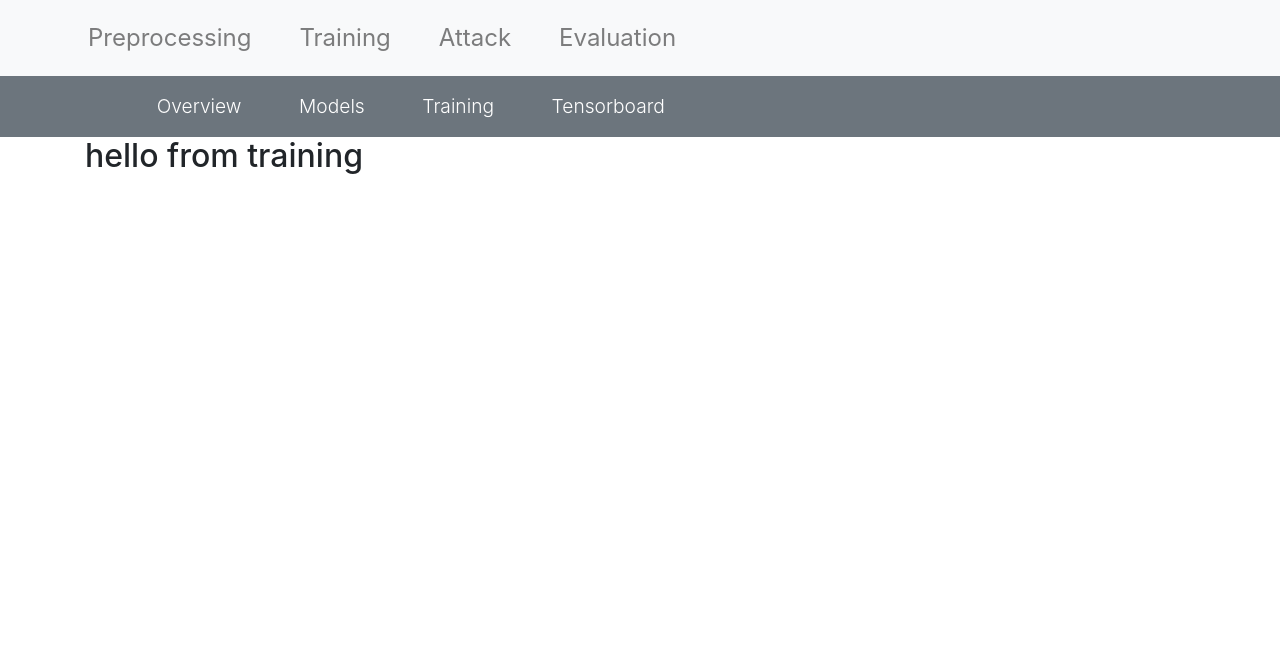
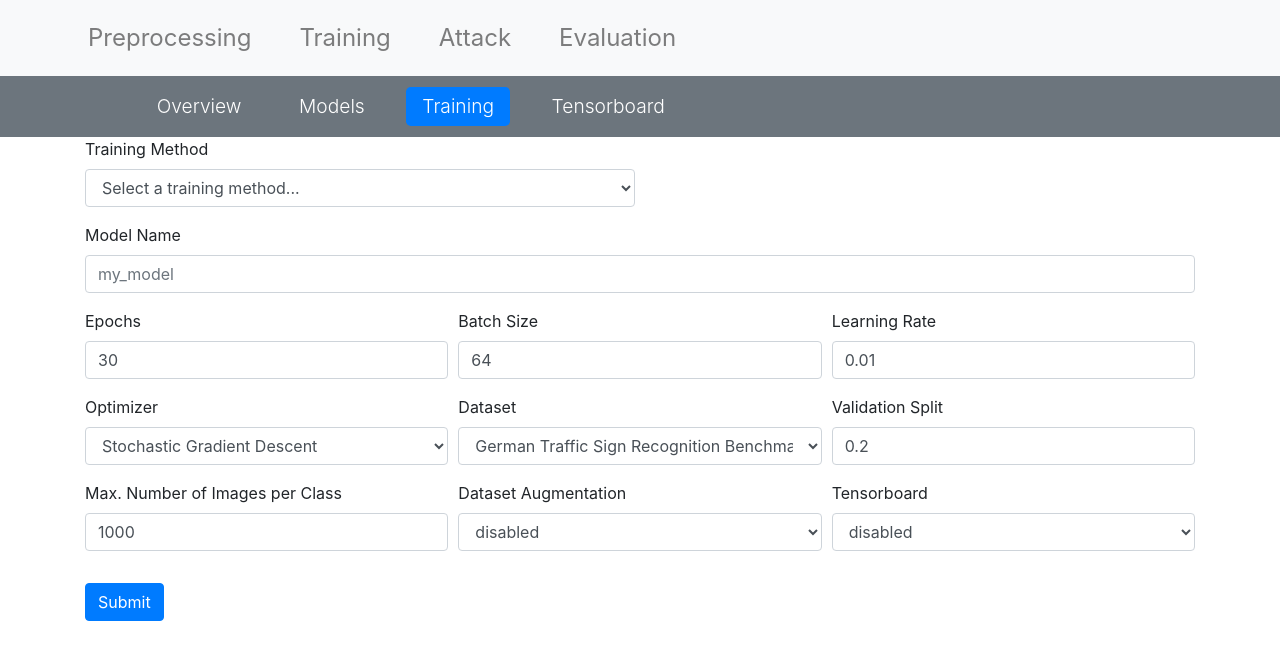
Before and after one commit to LPirch/informaticup2019, a Django app: page /train/training.html in a window 1280 px wide. Shown: the top 660 px of the page. Run offline with Django 3.2, Linux system fonts and the light colour scheme; some libraries are stand-ins or nearby versions.

Commit message:
minor refactoring, add dummy page for train start

```diff
--- a/templates/train/models.html
+++ b/templates/train/models.html
@@ -18,7 +18,7 @@
 			<a class="nav-link" href="overview.html">Overview</a>
 		</li>
 		<li class="nav-item">
-			<a class="nav-link" href="models.html">Models</a>
+			<a class="nav-link active" href="models.html">Models</a>
         </li>
         <li class="nav-item">
             <a class="nav-link" href="training.html">Training</a>
@@ -66,5 +66,4 @@
 		</form>
 	</div>
 </div>
-</div>
 {% endblock %}
--- a/templates/train/overview.html
+++ b/templates/train/overview.html
@@ -10,7 +10,7 @@
 	<i class="fas fa-angle-double-right"></i>
 	<ul class="nav nav-pills" role="tablist">
 		<li class="nav-item active">
-			<a class="nav-link" href="overview.html">Overview</a>
+			<a class="nav-link active" href="overview.html">Overview</a>
 		</li>
 		<li class="nav-item">
 			<a class="nav-link" href="models.html">Models</a>
--- a/templates/train/tensorboard.html
+++ b/templates/train/tensorboard.html
@@ -19,7 +19,7 @@
             <a class="nav-link" href="training.html">Training</a>
         </li>
         <li class="nav-item">
-            <a class="nav-link" href="tensorboard.html">Tensorboard</a>
+            <a class="nav-link active" href="tensorboard.html">Tensorboard</a>
         </li>
 	</ul>
 </div>
@@ -28,7 +28,8 @@
 {% block content %}
 
 <div class="container">
-	<h2>hello from tensorboard</h2>
+	<div class="spacer"></div>
+	<!-- TODO add primary card with external link-->
 </div>
 
 {% endblock %}
--- a/templates/train/training.html
+++ b/templates/train/training.html
@@ -3,6 +3,10 @@
 
 {% block additional_css %}
 	<link rel="stylesheet" href="{% static 'css/train.css' %}">
+{% endblock %}
+
+{% block additional_js %}
+<script src="{% static 'js/train/training.js' %}"></script>
 {% endblock %}
 
 {% block tab-nav %}
@@ -16,7 +20,7 @@
 			<a class="nav-link" href="models.html">Models</a>
 		</li>
 		<li class="nav-item">
-            <a class="nav-link" href="training.html">Training</a>
+			<a class="nav-link active" href="training.html">Training</a>
 		</li>
 		<li class="nav-item">
 			<a class="nav-link" href="tensorboard.html">Tensorboard</a>
@@ -27,8 +31,93 @@
 
 {% block content %}
 
+{% if training_running %}
 <div class="container">
-	<h2>hello from training</h2>
+	<h2>Training in progress...</h2>
+</div>
+{% else %}
+<div class="container">
+	<form method="POST" action="/train/start_training" enctype="multipart/form-data" id="upload-form">
+		{% csrf_token %}
+		<div class="form-row">
+			<div class="form-group col-md-6">
+					<label for="training">Training Method</label>
+					<select id="training" name="training" class="form-control" onchange="trainingChanged(this)">
+							<option value="none">Select a training method...</option>
+							<option value="rebuild">Rebuilding</option>
+							<option value="substitute">Substitute Model</option>
+					</select>
+			</div>
+		</div>
+		<div id="training-options">
+			<div id="rebuild-options" class="form-group form-group-lg training-options">
+				<div class="form-row">
+					<div class="form-group col-md-12">
+						<label for="modelname">Model Name</label>
+						<input id="modelname" type="text" class="form-control" name="modelname" placeholder="my_model">
+					</div>
+				</div>
+				<div class="form-row">
+					<div class="form-group col-md-4">
+						<label for="epochs">Epochs</label>
+						<input id="epochs" type="number" class="form-control" name="epochs" placeholder="epochs" value="30">
+					</div>
+					<div class="form-group col-md-4">
+						<label for="bsize">Batch Size</label>
+						<input id="bsize" type="number" class="form-control" name="batch_size" placeholder="Batch Size" value="64">
+					</div>
+					<div class="form-group col-md-4">
+						<label for="lr">Learning Rate</label>
+						<input id="lr" type="number" class="form-control" name="lr" placeholder="0.01" value="0.01">
+					</div>
+				</div>
+				<div class="form-row">
+					<div class="form-group col-md-4">
+						<label for="optimizer">Optimizer</label>
+						<select class="form-control" id="optimizer"  name="optimizer">
+							<option value="sgd">Stochastic Gradient Descent</option>
+							<option value="adam">Adam Optimizer</option>
+						</select>
+					</div>
+					<div class="form-group col-md-4">
+						<label for="dataset">Dataset</label>
+						<select class="form-control" id="dataset"  name="dataset">
+							<option value="gtsrb">German Traffic Sign Recognition Benchmark</option>
+						</select>
+					</div>
+					<div class="form-group col-md-4">
+						<label for="valsplit">Validation Split</label>
+						<input id="valsplit" type="number" class="form-control" name="valsplit" placeholder="0.2" value="0.2">
+					</div>
+				</div>
+				<div class="form-row">
+					<div class="form-group col-md-4">
+						<label for="maxperclass">Max. Number of Images per Class</label>
+						<input id="maxperclass" type="number" class="form-control" name="maxperclass" placeholder="1000" value="1000">
+					</div>
+					<div class="form-group col-md-4">
+						<label for="augmentation">Dataset Augmentation</label>
+						<select class="form-control" id="augmentation" name="augmentation">
+							<option value="False">disabled</option>
+							<option value="True">enabled</option>
+						</select>
+					</div>
+					<div class="form-group col-md-4">
+						<label for="tensorboard">Tensorboard</label>
+						<select class="form-control" id="tensorboard" name="tensorboard">
+							<option value="False">disabled</option>
+							<option value="True">enabled</option>
+						</select>
+					</div>
+				</div>
+			</div>
+			<div id="substitute-options" class="form-group form-group-lg training-options">
+			</div>
 		</div>
 
+		<button type="submit" class="btn btn-primary">Submit</button>
+	</form>
+</div>
+{% endif %}
+
 {% endblock %}
--- a/train/urls.py
+++ b/train/urls.py
@@ -11,8 +11,10 @@ urlpatterns = [
     path('training.html', views.training),
     path('tensorboard.html', views.tensorboard),
 
-    url('models/reloadmodel', views.handle_model_reload),
-    url('models/deletemodel', views.handle_delete_model),
-    url('models/selectmodel', views.handle_select_model),
-    url('models/uploadfile', views.handle_uploaded_file)
+    url('reloadmodel', views.handle_model_reload),
+    url('deletemodel', views.handle_delete_model),
+    url('selectmodel', views.handle_select_model),
+    url('uploadfile', views.handle_uploaded_file),
+
+    url('start_training', views.handle_start_training)
 ]
--- a/train/views.py
+++ b/train/views.py
@@ -6,6 +6,8 @@ from time import strftime, ctime
 from datetime import datetime
 from keras.models import load_model
 import keras.backend as K
+
+from train.train import train_rebuild
 
 MODEL_SAVE_PATH = os.path.join('data', 'models')
 
@@ -46,7 +48,8 @@ def get_models_info(selected_model = ''):
     files = []
     for _, _, filenames in os.walk(MODEL_SAVE_PATH):
         for f in filenames:
-            last_modified = datetime.fromtimestamp(os.path.getctime(MODEL_SAVE_PATH+f)).strftime('%Y-%d-%m')
+            filepath = os.path.join(MODEL_SAVE_PATH, f)
+            last_modified = datetime.fromtimestamp(os.path.getctime(filepath)).strftime('%Y-%d-%m')
             files.append({
                 'name': f,
                 'modified': last_modified,
@@ -112,3 +115,35 @@ def get_model_summary(modelname):
         })
 
     return layer_info
+
+def handle_start_training(request):
+    if request.method == "POST":
+        if request.POST["training"] == "rebuild":
+            return start_rebuild(request)
+
+    return HttpResponse("Attack not found")
+
+def start_rebuild(request):
+    try:
+        training = train_rebuild
+        train_dict = {
+            'modelname': str(request.POST["modelname"]),
+            'epochs': int(request.POST["epochs"]),
+            'batch_size': int(request.POST["batch_size"]),
+            'learning_rate': float(request.POST["lr"]),
+            'optimizer': str(request.POST["optimizer"]),
+            'dataset': str(request.POST["dataset"]),
+            'validation_split': float(request.POST["valsplit"]),
+            'max_per_class': int(request.POST["maxperclass"]),
+            'load_augmented': bool(request.POST["augmentation"]),
+            'enable_tensorboard': bool(request.POST["tensorboard"])
+        }
+
+        #TODO actually start training
+    except Exception as e:
+        return HttpResponse("Invalid argument")
+
+    context = {
+        'training_running': True
+    }
+    return render(request, 'train/training.html', context)
```
Lines whose indentation alone changed are shown as unchanged.
